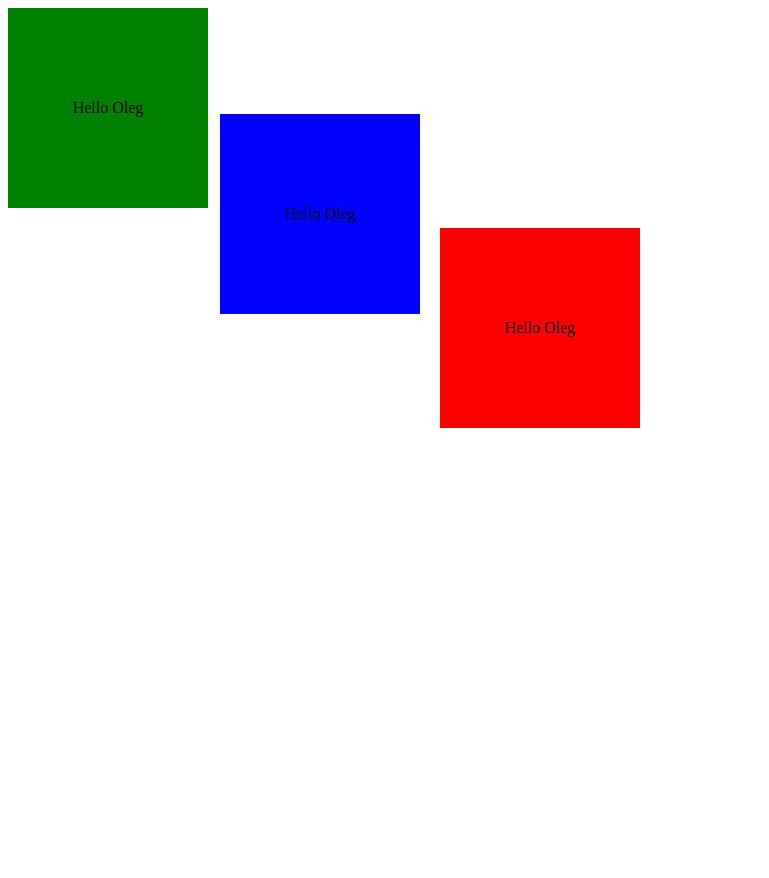
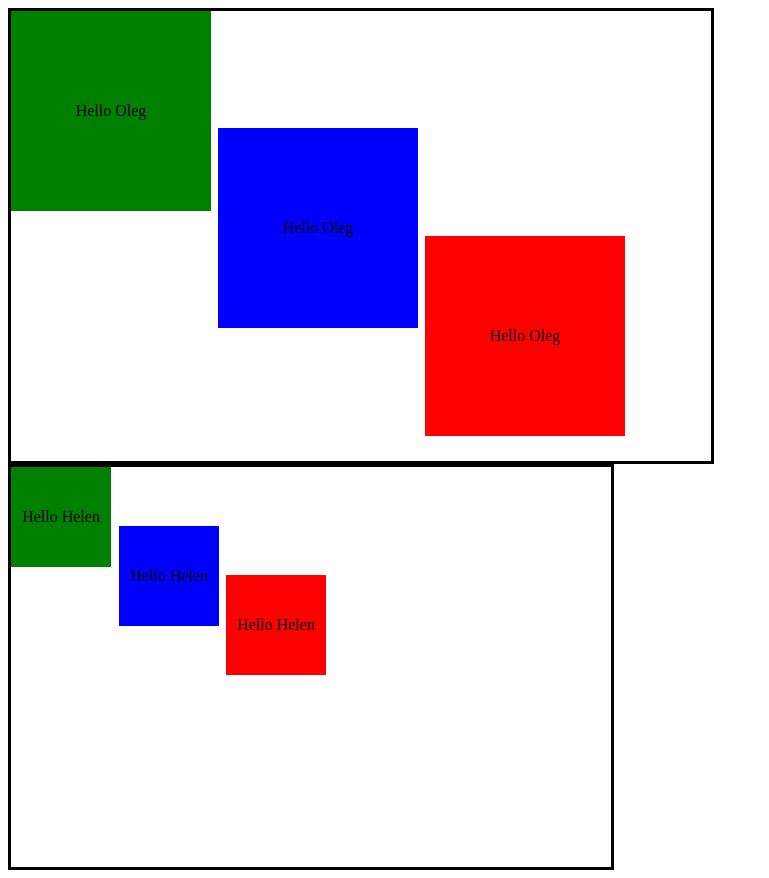
Before and after one commit to gryz1/Expirience-Position, a plain HTML site: page index.html in a window 1280 px wide. Shown: the whole page, without its empty margins (0-769 px from the left). Before the commit the page ends 800 px from the top, so only its background shows below. Drawn offline with Linux system fonts and the light colour scheme.

Commit message:
last test relative+absolute

```diff
--- a/index.html
+++ b/index.html
@@ -15,17 +15,12 @@
         <div class="blue">Hello Oleg</div>
     </div>
 
+    <div class="helen">
+        <div class="green1">Hello Helen</div>
+        <div class="red2">Hello Helen</div>
+        <div class="blue2">Hello Helen</div>
+    </div>
 
-    <!-- <div class="position1">
-        <div style="background: #fee; width: 500px">
-            Заголовок.
-
-            <h2 style="background: #aef; margin: 0;">Заголовок</h2>
-
-            <div>Різний текст <br />
-                ... В два рядкі!</div>
-        </div>
-    </div> -->
 
 </body>
 </html>
--- a/style.css
+++ b/style.css
@@ -1,4 +1,8 @@
-
+.position {
+    width: 700px;
+    height: 450px;
+    border: solid;
+}
 
 .green {
     display: flex;
@@ -11,7 +15,7 @@
 }
 
 .red {
-    position: absolute;
+    position: relative;
     display: flex;
     justify-content: center;
     align-items: center;
@@ -19,30 +23,57 @@
     height: 200px;
     background-color: red;
     margin-bottom: 25px;
-    left: 440px;
-    top: 228px;
+    left: 414px;
 }
 
 .blue {
-    position: absolute;
+    position: relative;
     display: flex;
     justify-content: center;
     align-items: center;
     width: 200px;
     height: 200px;
     background-color: blue;
-    margin-bottom: 25px;
-    left: 220px;
-    top: 114px;
+    /* margin-bottom: 25px; */
+    left: 207px;
+    bottom: 333px;
 }
 
-/* .position1 {
-    display: inline-block;
+.helen {
     position: relative;
+    width: 600px;
+    height: 400px;
+    border: solid;
 }
 
-h2 {
+.green1,
+.red2,
+.blue2
+    {
+    display: flex;
+    width: 100px;
+    height: 100px;
+    justify-content: center;
+    align-items: center;
+    }
+
+.green1 {
+    background-color: green;
+    margin-bottom: 10px;
+}
+
+.red2 {
     position: absolute;
-    right: 0;
-    top: 0;
-}    */
+    top: 108px;
+    right: 285px;
+    background-color: red;
+    margin-bottom: 10px
+}
+
+.blue2 {
+    position: absolute;
+    background-color: blue;
+    top: 59px;
+    right: 392px;
+
+}
```
